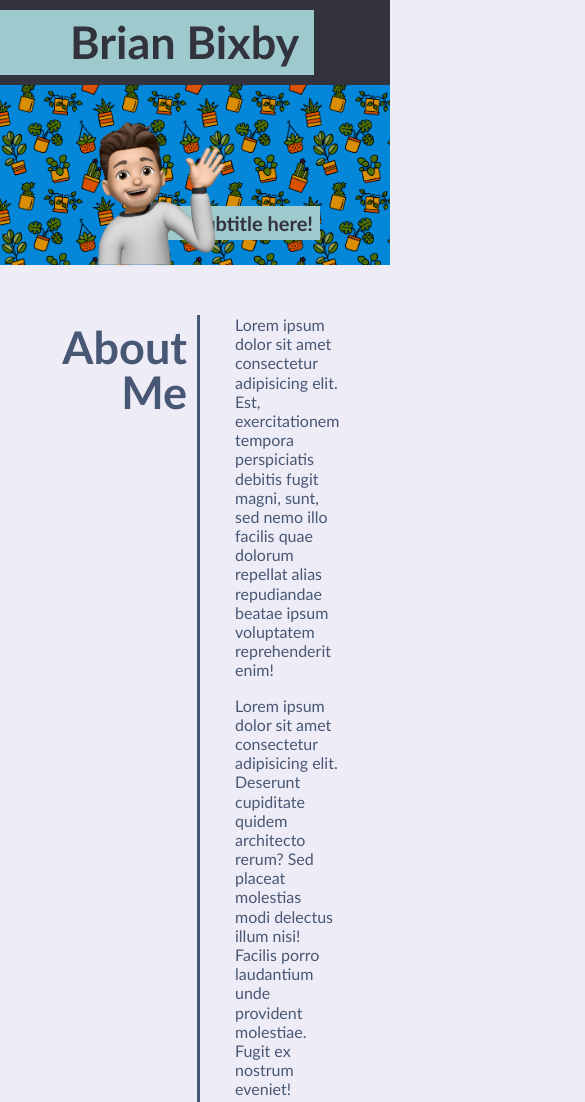
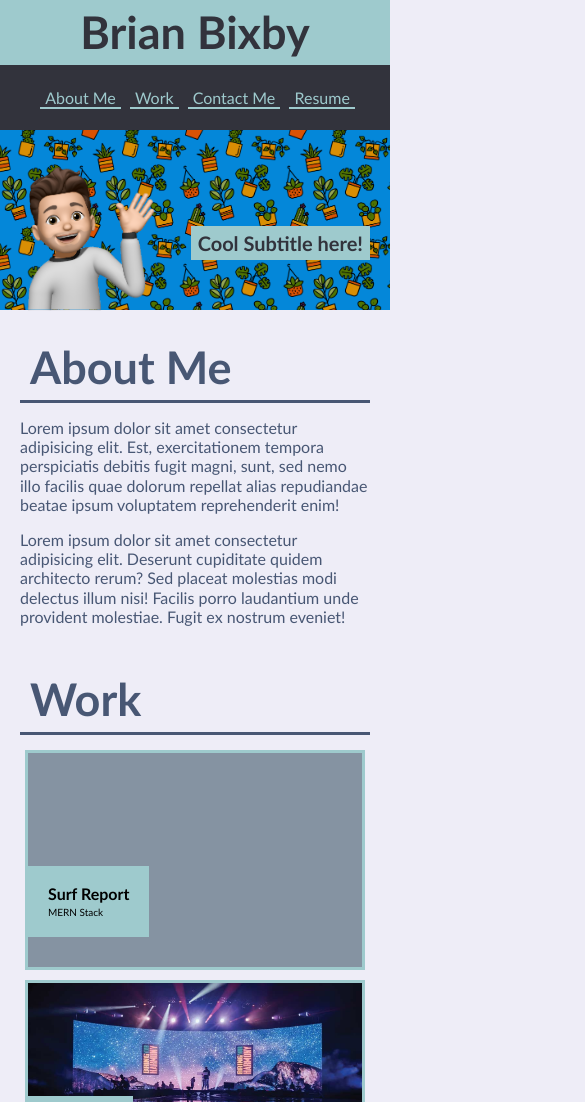
Before and after one commit to brianbixby/hmwk2, a plain HTML site: page index.html in a window 390 px wide. Shown: the top 1102 px of the page, 585 px wide, since content can reach past the window. Drawn offline with Linux system fonts and the light colour scheme.

Commit message:
finished media queries and responsive design

```diff
--- a/assets/css/style.css
+++ b/assets/css/style.css
@@ -23,14 +23,12 @@ main {
 p {
     font-size: 16px;
 }
-
 /* header and nav */
 .header {
     padding: 10px 0;
     font-family: 'Trebuchet MS', 'Lucida Sans Unicode', 'Lucida Grande', 'Lucida Sans', Arial, sans-serif;
     background-color: var(--primary-color-gray);
 }
-
 .header h1 {
     display: inline-block;
     font-size: 45px;
@@ -40,7 +38,6 @@ p {
     padding: 10px 15px 10px 70px;
     line-height: 1;
 }
-
 .header nav {
     height: 65px;
     margin-right: 70px;
@@ -49,11 +46,9 @@ p {
     display: flex;
     align-items: center;
 }
-
 .header nav ul {
     list-style-type: none;
 }
-
 .header nav ul li {
     display: inline-block;
     margin-left: 5px;
@@ -65,9 +60,8 @@ p {
     padding: 0 5px;
 }
 .header nav ul li a:hover, #contact a:hover {
-    opacity: 80%;
+    opacity: .8;
 }
-
 /* hero image */
 .hero {
     height: 180px;
@@ -95,7 +89,6 @@ p {
     bottom: -2px;
     left: 70px;
 }
-
 /* main content */
 .sectionHeaderContainer {
     flex: 1 0 250px;
@@ -109,34 +102,28 @@ p {
     border-right: 3px solid var(--primary-color-blue);
     height: 100%;
 }
-
-.sectionContentContainer  {
+.sectionContentContainer {
     padding: 0 75px 0 35px;
 }
-
-#about p  {
+#about p {
     color: var(--primary-color-blue);
     margin-bottom: 16px;
     line-height: 1.2;
 }
-
 .contentSubsection {
     padding-top: 25px;
     display: flex;
 }
-
 #work .sectionContentContainer {
     display: flex;
     flex-wrap: wrap;
     width: 100%;
 }
-
 #largeWorkSectionContainer {
     flex: 1 1 100%;
     background-color: #8593A2;
     height: 220px;
 }
-
 .workSectionContainer {
     flex: 1 1 48%;
     margin-bottom: 10px;
@@ -165,7 +152,7 @@ p {
 .workSectionContainer p {
     font-size: 10px;
 }
-#secondWorkSectionContainer, #thirdWorkSectionContainer, #fourthWorkSectionContainer,  #fifthWorkSectionContainer {
+#secondWorkSectionContainer, #thirdWorkSectionContainer, #fourthWorkSectionContainer, #fifthWorkSectionContainer {
     background-size: cover;
     background-position: center;
 }
@@ -185,9 +172,6 @@ p {
 #fifthWorkSectionContainer {
     background-color: var(--primary-color-gray);
 }
-
-
-
 #contact {
     display: flex;
     margin-bottom: 25px;
@@ -204,22 +188,92 @@ p {
     border-bottom: 2px solid var(--primary-color-blue);
     padding: 2px 7px;
 }
-
 /* media queries */
 @media screen and (max-width: 992px) {
     .sectionHeaderContainer {
         flex: 1 0 200px;
-    }
+   }
     .sectionHeaderContainer h2 {
         padding: 10px;
-    }
+   }
 }
-
-
-
 @media screen and (max-width: 810px) {
+    .header {
+        padding: 0;
+   }
+    .header h1 {
+        display: block;
+        text-align: center;
+        padding: 10px 15px;
+   }
+    .header nav {
+        width: 100%;
+        justify-content: space-around;
+        align-content: space-around;
+        float: none;
+   }
+    .header nav ul {
+        display: inline-block;
+        width: auto;
+   }
     .workSectionContainer {
         flex: 1 1 100%;
         height: 220px;
-    }
+   }
+    .hero {
+        margin-bottom: 0;
+   }
+    .hero p {
+        margin-left: auto;
+        margin-right: auto;
+        left: calc(50vw - 100px);
+        right: calc(50vw - 100px);
+        text-align: center;
+   }
+    .hero img {
+        left: 0;
+   }
+    .content {
+        padding: 0 20px;
+   }
+    .contentSubsection {
+        display: block;
+   }
+    .sectionHeaderContainer {
+        flex: none;
+        width: 100%;
+   }
+    .sectionHeaderContainer h2 {
+        text-align: left;
+        border-bottom: 3px solid var(--primary-color-blue);
+        border-right: none;
+   }
+    .sectionContentContainer {
+        padding: 15px 0 0 0;
+   }
+    .workSectionContainer div {
+        padding: 20px;
+        bottom: 30px;
+   }
+    #contact {
+        display: block;
+   }
+    #contact .sectionContentContainer {
+        flex-direction: column;
+        align-items: flex-start;
+        justify-content: flex-start;
+   }
+    #contact a {
+        margin-bottom: 15px;
+        border-bottom: 3px solid var(--primary-color-blue);
+        padding: 7px 2px;
+   }
 }
+@media screen and (max-width: 500px) {
+    .hero p {
+        right: 20px;
+        bottom: 50px;
+        text-align: center;
+        left: auto;
+   }
+}
--- a/index.html
+++ b/index.html
@@ -18,7 +18,6 @@
 </head>
 
 <body>
-
     <header class="header">
         <h1>Brian Bixby</h1>
         <nav>
@@ -39,17 +38,16 @@
             </ul>
         </nav>
     </header>
-
     <main>
         <div class="hero">
             <p>Cool Subtitle here!</p>
             <img src="./assets/images/avatar.png" alt="Brian Bixby avatar" />
         </div>
-
         <section class="content">
             <div id="about" class="contentSubsection">
                 <div class="sectionHeaderContainer">
-                    <h2>About Me</h1>
+                    <h2>
+                        About Me</h1>
                 </div>
                 <div class="sectionContentContainer">
                     <p>Lorem ipsum dolor sit amet consectetur adipisicing elit. Est, exercitationem tempora perspiciatis
@@ -63,10 +61,10 @@
                     </p>
                 </div>
             </div>
-
             <div id="work" class="contentSubsection">
                 <div class="sectionHeaderContainer">
-                    <h2>Work</h1>
+                    <h2>
+                        Work</h1>
                 </div>
                 <div class="sectionContentContainer">
                     <div id="largeWorkSectionContainer" class="workSectionContainer">
@@ -116,10 +114,10 @@
                     </div>
                 </div>
             </div>
-
             <div id="contact" class="contentSubsection">
                 <div class="sectionHeaderContainer">
-                    <h2>Contact Me</h1>
+                    <h2>
+                        Contact Me</h1>
                 </div>
                 <div class="sectionContentContainer">
                     <a href="tel:4257702609">425.770.2609</a>
@@ -131,10 +129,6 @@
             </div>
         </section>
     </main>
-
-    <img src="./assets/images/image3.png" style="width:1200px;" />
-    <img src="./assets/images/image4.png" style="width:1200px;" />
-    <img src="./assets/images/image5.png" style="width:1200px;" />
 </body>
 
 </html>
```
Also changed, not shown: assets/images/brian-bixby.jpg (deleted), assets/images/image1.png (deleted), assets/images/image2.png (deleted), assets/images/image3.png (deleted), assets/images/image4.png (deleted), assets/images/image5.png (deleted).
